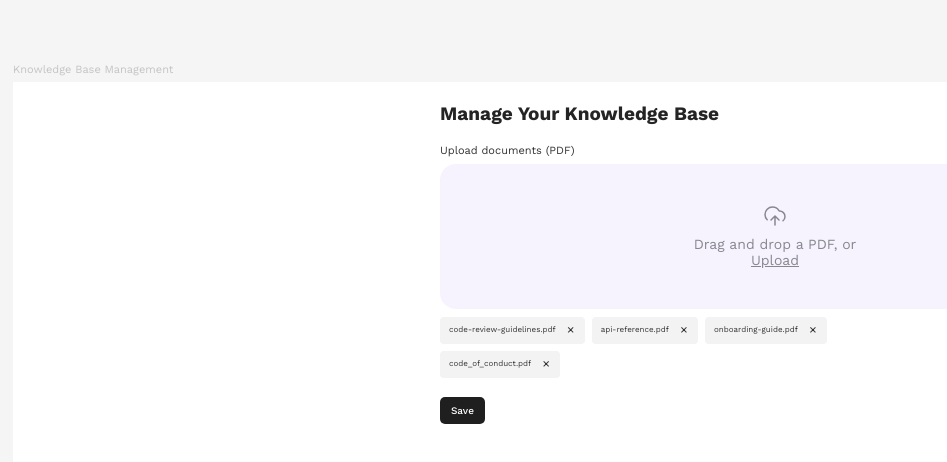
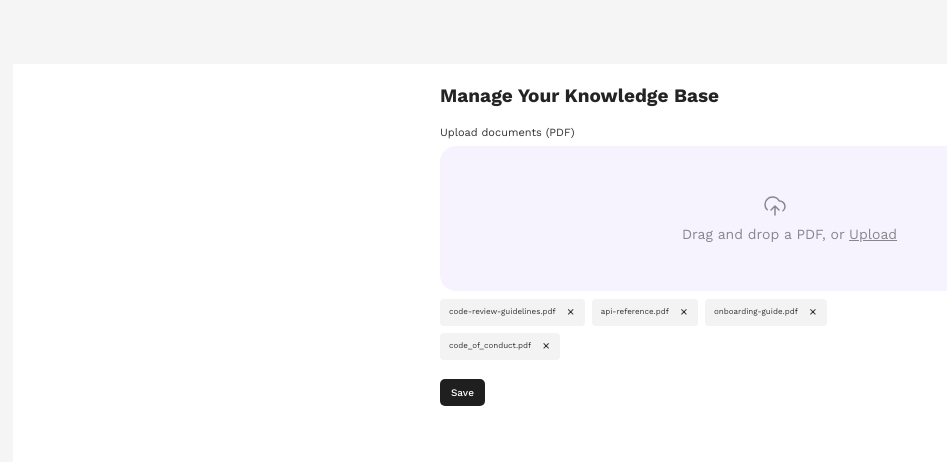
Before and after one commit to LazDM53/ai-se_project_mesh-ai, a React (Vite) app in the folder client/: page / in a window 1280 px wide. Shown: the top 462 px of the page, without its empty margins (0-947 px from the left). Built offline with nearby package versions, Linux system fonts and the light colour scheme.

Commit message:
Step 7 & Checklist

```diff
--- a/client/src/components/UploadArea/UploadArea.css
+++ b/client/src/components/UploadArea/UploadArea.css
@@ -26,6 +26,7 @@
 
 .upload-area__text {
   width: 186px;
+  white-space: nowrap;
   font-size: 14px;
   line-height: 120%;
   font-weight: 400;
--- a/client/src/pages/KnowledgeBase/KnowledgeBase.tsx
+++ b/client/src/pages/KnowledgeBase/KnowledgeBase.tsx
@@ -1,3 +1,4 @@
+
 import { useEffect, useState } from "react";
 import { getDocuments } from "../../utils/api";
 import UploadArea from "../../components/UploadArea/UploadArea";
@@ -47,9 +48,7 @@ export default function KnowledgeBase() {
 
   return (
     <div className="knowledge-base">
-      <div className="knowledge-base__label">
-        Knowledge Base Management
-      </div>
+
 
       <main className="knowledge-base__panel">
         <section className="knowledge-base__content">
@@ -62,9 +61,17 @@ export default function KnowledgeBase() {
           <UploadArea onFileSelect={handleFileSelect} />
 
           <div className="knowledge-base__documents">
-            {!isLoading &&
-              !error &&
-              documents.map((doc) => (
+            {isLoading && <p>Loading...</p>}
+
+            {!isLoading && error && <p>{error}</p>}
+
+            {!isLoading && !error && documents.length === 0 && (
+              <p>No documents yet.</p>
+            )}
+
+            {!isLoading && !error && documents.length > 0 && (
+              <>
+                {documents.map((doc) => (
                   <div
                     className="knowledge-base__document"
                     key={doc._id}
@@ -80,6 +87,8 @@ export default function KnowledgeBase() {
                     </button>
                   </div>
                 ))}
+              </>
+            )}
           </div>
 
           <button
```
Lines whose indentation alone changed are shown as unchanged.
